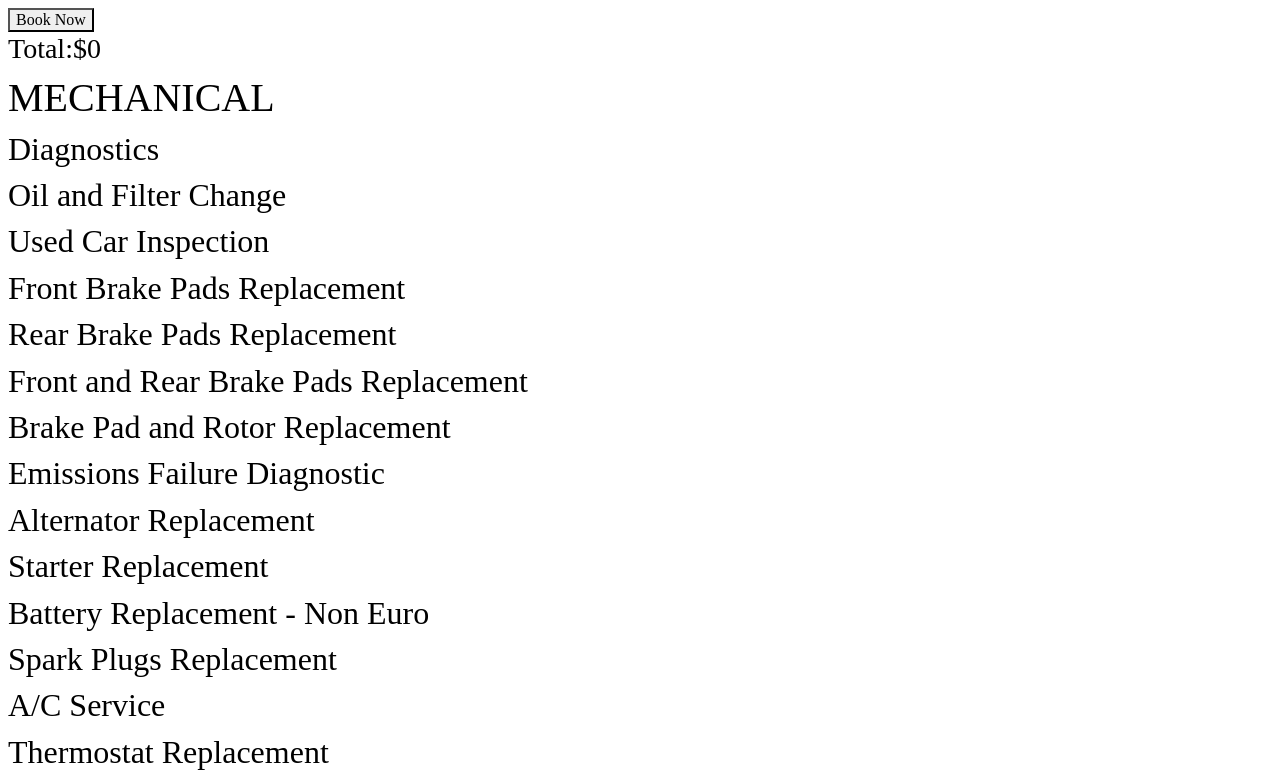
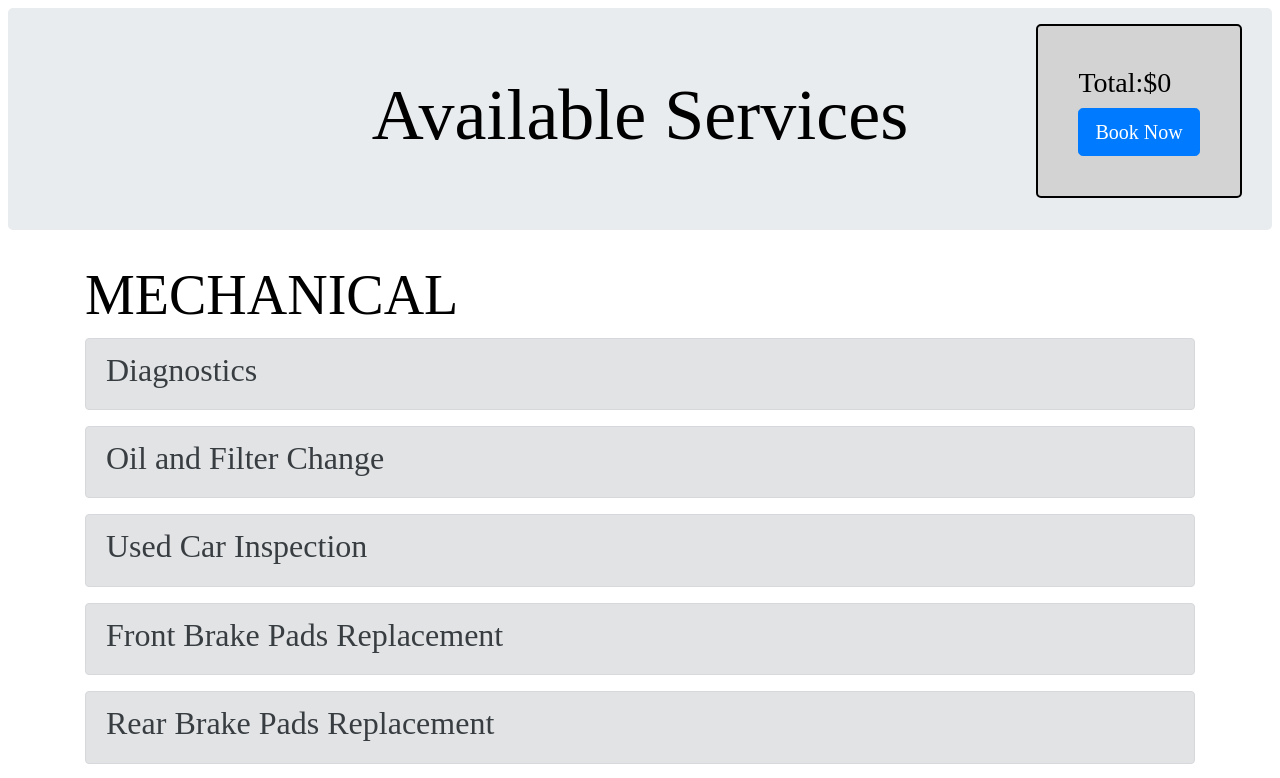
Before and after one commit to esershon/wrench-homework, an Angular app: page / in a window 1280 px wide. Shown: the top 778 px of the page. Built offline with nearby package versions, Linux system fonts and the light colour scheme.

Commit message:
2 files modified

```diff
--- a/src/app/app.component.css
+++ b/src/app/app.component.css
@@ -1 +1,16 @@
 @import '~bootstrap/dist/css/bootstrap.min.css';
+
+.jumbotron{
+text-align: center
+}
+
+.cartWindow{
+  position:fixed;
+  background-color: lightgrey;
+  padding:40px;
+  right:3%;
+  top:3%;
+  z-index:5;
+  border-radius:5px;
+  border: 2px solid black;
+}
--- a/src/app/app.component.html
+++ b/src/app/app.component.html
@@ -1,5 +1,4 @@
-<button (click)="toggleCart()">Book Now</button>
-
+<div class="cartWindow">
   <!-- show cart -->
   <div *ngIf="showCart==true">
     <h3>Cart:</h3>
@@ -8,29 +7,35 @@
     </ul>
   </div>
   <!-- show cart -->
+  <h3>Total:${{quote.total}}</h3>
+  <button (click)="toggleCart()" class="btn btn-lg btn-primary">Book Now</button>
+</div>
 
-<h3>Total:${{quote.total}}</h3>
+<div class="jumbotron">
+  <h1 class="display-3">Available Services</h1>
+</div>
 
-<div *ngFor="let category of categories">
-  <h1>{{category}}</h1>
+<div class="container">
+  <div *ngFor="let category of categories" >
+    <h1 class="display-4">{{category}}</h1>
     <div *ngFor="let service of services">
-    <div *ngIf="service.category==category">
+      <div *ngIf="service.category==category" class="alert alert-secondary">
         <h2 (click)="showDetails(service)" (mouseover)="showAddButton=service.name">{{service.name}}</h2>
-      <button *ngIf="service.description && showAddButton==service.name" (click)="addToCart(service)">Add To Cart</button>
+        <button *ngIf="service.description && showAddButton==service.name" (click)="addToCart(service)" class="btn btn-success">Add To Cart</button>
 
-      <div *ngIf="service.description && visibleDetails.indexOf(service.name)>-1">
+        <div *ngIf="service.description && visibleDetails.indexOf(service.name)>-1" class="alert alert-dark">
           {{service.description}}
         </div>
 
-      <div *ngIf="service.options && visibleDetails.indexOf(service.name)>-1">
-      <!-- <div *ngIf="service.options && showAddButton==service.name"> -->
-        <div *ngFor="let option of service.options" (mouseover)="showOptionAddButton=option.service.name" (mouseout)="showOptionAddButton=''">
-          <h4 (click)="showDetails(option.service)">{{option.service.name}}</h4>
-            <button *ngIf="showOptionAddButton==option.service.name" (click)="addToCart(option.service)">Add To Cart</button>
-            <div *ngIf="visibleDetails.indexOf(option.service.name)>-1">{{option.service.description}}</div>
-        </div>
-      </div>
-
+        <!-- <div *ngIf="service.options && visibleDetails.indexOf(service.name)>-1"> -->
+        <div *ngIf="service.options && showAddButton==service.name">
+          <div *ngFor="let option of service.options" class="alert alert-dark">
+            <h4 (click)="showDetails(option.service)" (mouseover)="showOptionAddButton=option.service.name">{{option.service.name}}</h4>
+            <button *ngIf="showOptionAddButton==option.service.name" (click)="addToCart(option.service)" class="btn btn-success">Add To Cart</button>
+            <div *ngIf="visibleDetails.indexOf(option.service.name)>-1" class="alert alert-dark">{{option.service.description}}</div>
           </div>
         </div>
       </div>
+    </div>
+  </div>
+</div>
```
Lines whose indentation alone changed are shown as unchanged.
